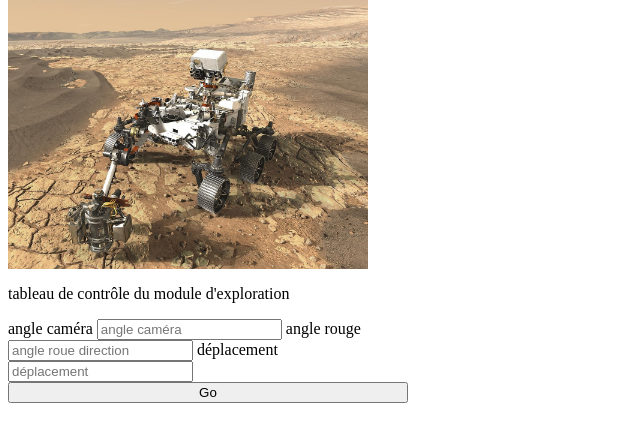
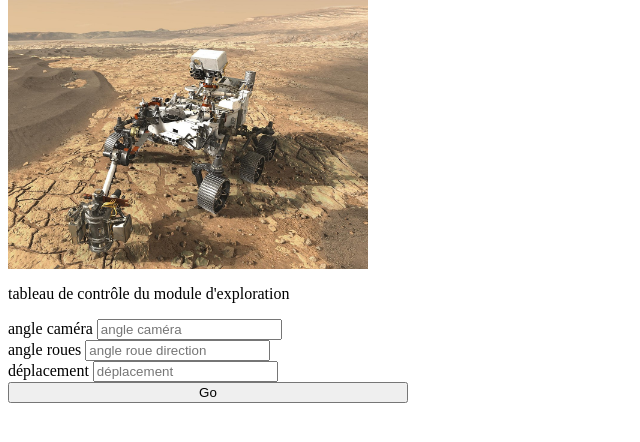
Before and after one commit to paul-chrlt/pi-rover-bot, a Flask app: page / in a window 1280 px wide. Shown: the part 67-509 px from the top of the page, without its empty margins (0-640 px from the left). Run offline with Flask 2, Linux system fonts and the light colour scheme.

Commit message:
very little styling, again

```diff
--- a/webapp/templates/index.html
+++ b/webapp/templates/index.html
@@ -6,10 +6,13 @@
     <form action="" method="post" style="max-width: 400px;">
         <label>angle caméra</label>
         <input id="camangle" name="camangle" placeholder = "angle caméra" type = "text"></input>
-        <label>angle rouge</label>
+        <br/>
+        <label>angle roues</label>
         <input id="wheelangle" name="wheelangle" placeholder = "angle roue direction" type = "text"></input>
+        <br/>
         <label>déplacement</label>
         <input id="move" name="move" placeholder = "déplacement" type = "text"></input>
+        <br/>
         <input id="btn" name="submit" type="submit" value="Go" style="width:100%">
     </form>
 </body>
```
